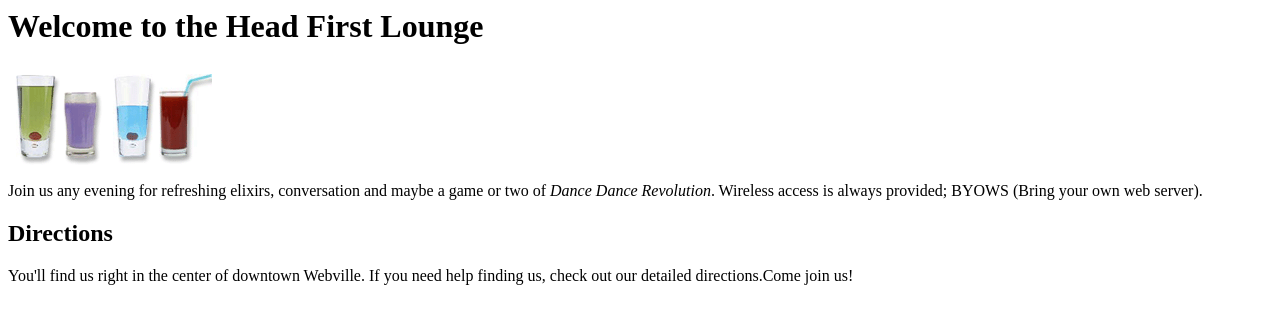
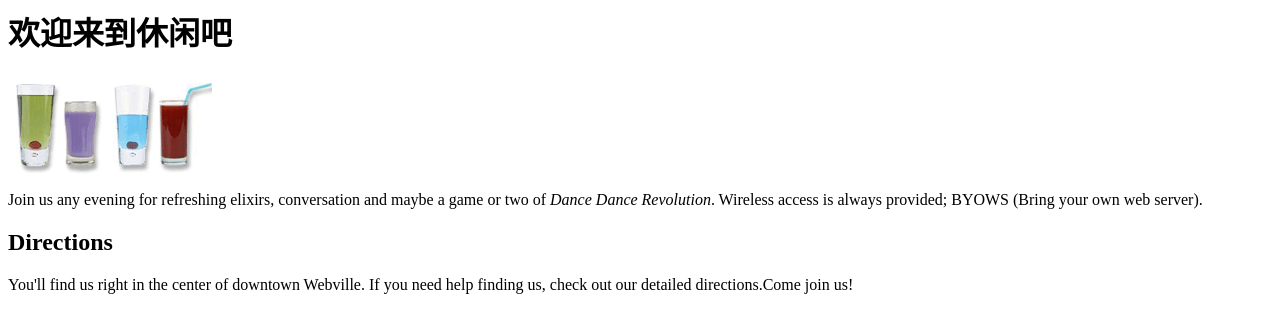
Before and after one commit to iiGJs/webCourse, a plain HTML site: page 03/index.html in a window 1280 px wide. Drawn offline with Linux system fonts and the light colour scheme.

Commit message:
对03的首页内容进行部分汉化

```diff
--- a/03/index.html
+++ b/03/index.html
@@ -4,7 +4,7 @@
   </head><!--结束标记标题-->
 
   <body><!--标记正文-->
-    <h1>Welcome to the Head First Lounge</h1><!--标记一级标题-->
+    <h1>欢迎来到休闲吧</h1><!--标记一级标题-->
     <img src="drinks.gif"><!--标记图片-->
     <p><!--标记段落-->
       Join us any evening for
```
